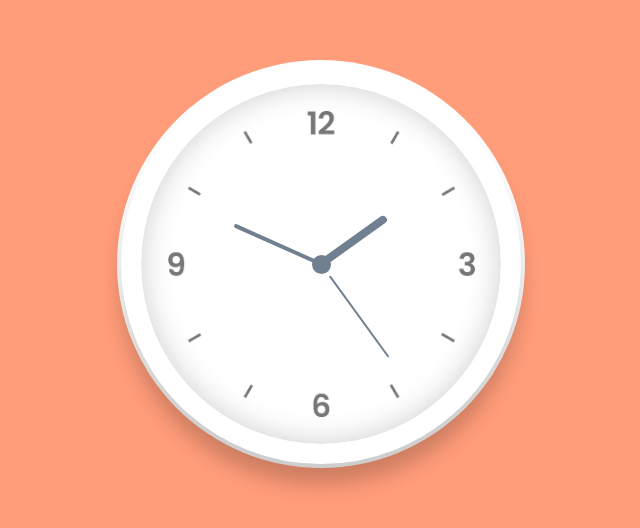
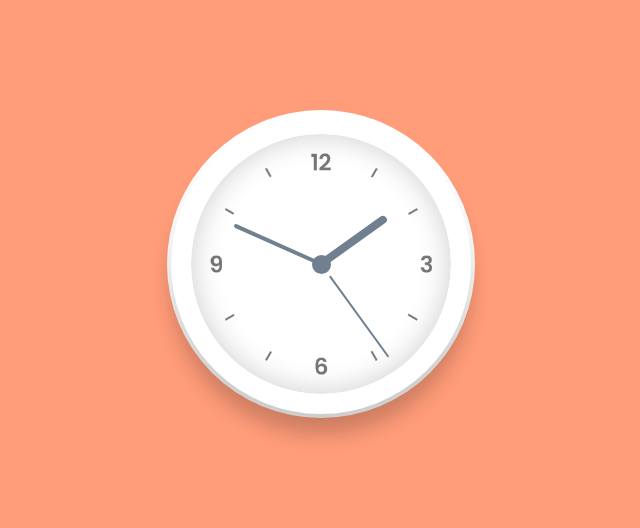
Before and after one commit to ameyamjoshi/AnalogClock, a plain HTML site: page index.html in a window 1280 px wide. Shown: the part 136-664 px from the top of the page, without its empty margins (319-959 px from the left). Drawn offline with Linux system fonts and the light colour scheme.

Commit message:
Add files via upload

```diff
--- a/style.css
+++ b/style.css
@@ -11,8 +11,8 @@ body{
     background-color: rgb(255, 156, 121);
 }
 .clock{
-    height: 400px;
-    width:400px;
+    height: 300px;
+    width:300px;
     background : #fff url(clock.png);
     background-size: cover;
     border-radius: 50%;
```
